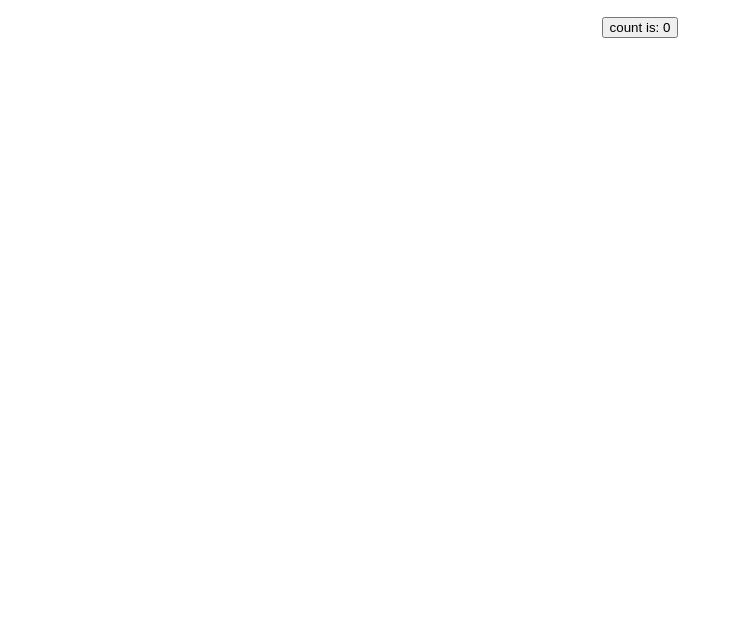
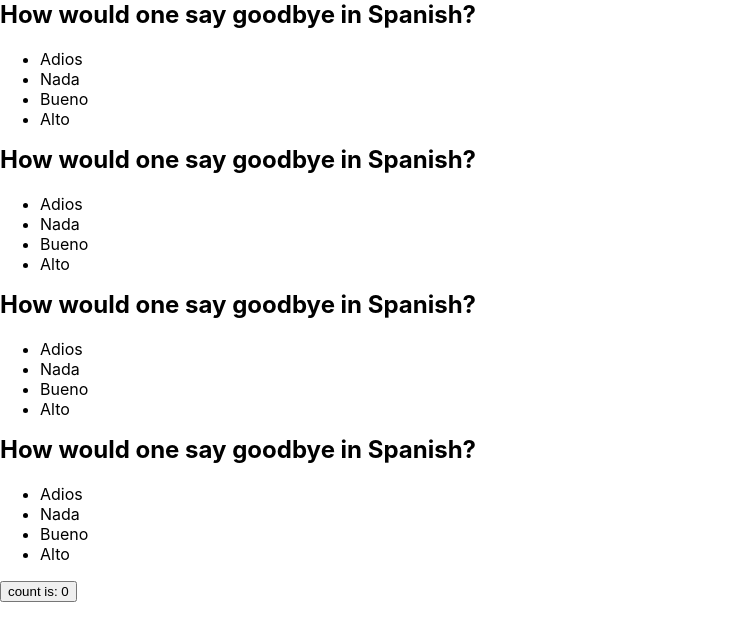
Before and after one commit to adamgonzls/quizzical, a React (Vite) app: page / in a window 1280 px wide. Shown: the top 640 px of the page, without its empty margins (0-741 px from the left). Built offline with nearby package versions, Linux system fonts and the light colour scheme.

Commit message:
feature: add graphic blob to DOM, style elements, add components folder

```diff
--- a/src/App.jsx
+++ b/src/App.jsx
@@ -1,19 +1,40 @@
-import { useState } from 'react'
+import { useState, useEffect } from 'react'
+import Question from './components/Question'
 import logo from './img/logo.svg'
 import './App.css'
 
 function App () {
   const [count, setCount] = useState(0)
 
+  useEffect(() => {
+    ;(async function () {
+      if (CSS.paintWorklet === undefined) {
+        await import('https://unpkg.com/css-paint-polyfill')
+      }
+
+      CSS.paintWorklet.addModule(
+        'https://unpkg.com/@georgedoescode/houdini-random-blobs'
+      )
+      document
+        .querySelector('.worklet-canvas')
+        .style.setProperty('--blob-seed', Math.random() * 10000)
+    })()
+  })
+
   return (
-    <div className='App'>
-      <header className='App-header'>
+    <div className='app'>
+      <div className='quiz'>
+        <div className='worklet-canvas' />
+        <Question />
+        <Question />
+        <Question />
+        <Question />
         <p>
           <button type='button' onClick={() => setCount((count) => count + 1)}>
             count is: {count}
           </button>
         </p>
-      </header>
+      </div>
     </div>
   )
 }
--- /dev/null
+++ b/src/components/Question.jsx
@@ -0,0 +1,13 @@
+export default function Question () {
+  return (
+    <div className='question'>
+      <h2>How would one say goodbye in Spanish?</h2>
+      <ul>
+        <li>Adios</li>
+        <li>Nada</li>
+        <li>Bueno</li>
+        <li>Alto</li>
+      </ul>
+    </div>
+  )
+}
--- a/src/index.css
+++ b/src/index.css
@@ -11,3 +11,36 @@ code {
   font-family: source-code-pro, Menlo, Monaco, Consolas, 'Courier New',
     monospace;
 }
+
+h2, p {
+  margin-top: 0;
+}
+
+.app {
+  height: 100vh;
+  /* background: yellow; */
+  /* position: relative; */
+}
+
+.quiz {
+  position: relative;
+}
+
+.worklet-canvas {
+  position: absolute;
+  z-index: -1;
+  top: 0;
+  left: 0;
+  --blob-seed: 123429;
+  --blob-num-points: 8;
+  --blob-variance: 0.5;
+  --blob-smoothness: 1;
+  --blob-fill: #7257fa;
+  width: 75vmin;
+  height: 75vmin;
+  background-image: paint(blob);
+}
+
+.question {
+  /* background: white; */
+}
```
